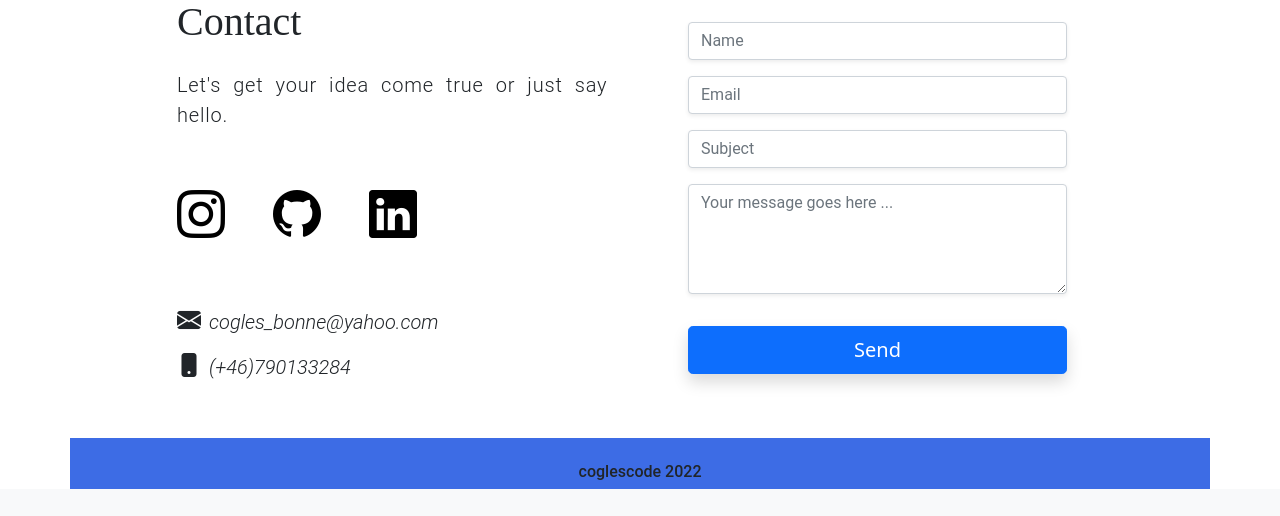
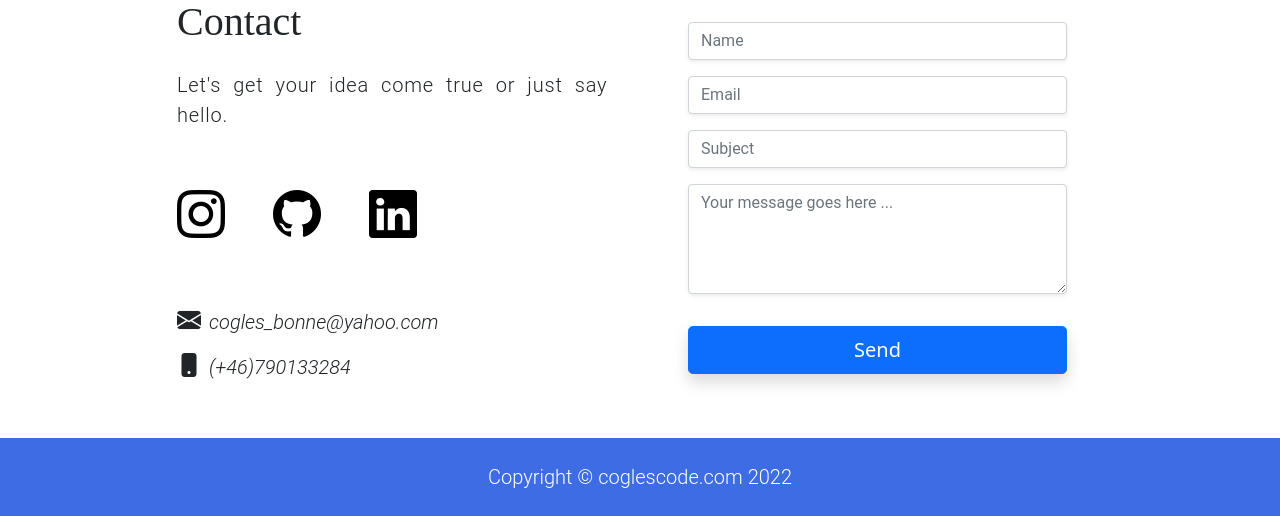
Before and after one commit to coglescode/coglescode_com, a Django app: page / in a window 1280 px wide. Shown: the part 404-920 px from the top of the page. Before the commit the page ends 893 px from the top, so only its background shows below. Run offline with Django 4.2, Linux system fonts and the light colour scheme; data that the repository does not hold is empty; some libraries are stand-ins or nearby versions.

Commit message:
Some changes

```diff
--- a/portfolio/templates/portfolio/index.html
+++ b/portfolio/templates/portfolio/index.html
@@ -45,6 +45,7 @@
     {% endfor %}
   </div>
 
+  <!-- Project list -->
   <div id="project_list" class="container-fluid d-flex flex-wrap justify-content-center">
     <div class="header col-12 text-center h1 mt-5">My Projects</div>
     {% if my_projects %}
@@ -66,7 +67,6 @@
   </div>
 
   <!-- Contact Section -->
-
   <div class="container">
     <div class="row justify-content-center  ">
       <div class=" col-md-6 col-xl-5  ">
@@ -99,11 +99,10 @@
     </div>
   </div>
 
-  <div class="container">
-    <div class="row">
-      <footer class="col-12 text-center align-items-center pt-4">
-        <h6 >coglescode 2022</h6>
-      </footer>
-    </div>
-  </div>
+
+  <footer class="col-12 text-center align-items-center py-4 ">
+    <div class="container"><p class="m-0 text-center text-white">Copyright &copy; coglescode.com 2022</p></div>
+  </footer>
+
+
 {% endblock %}
```
